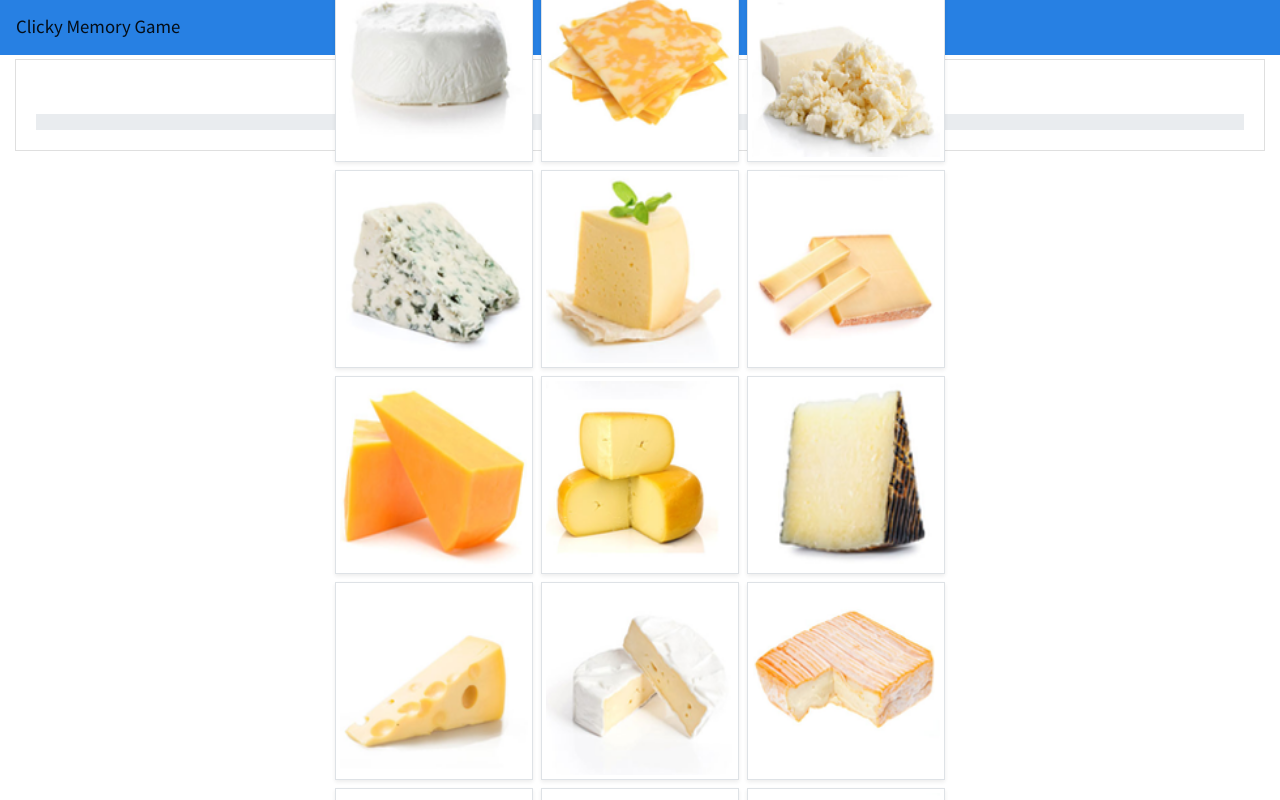
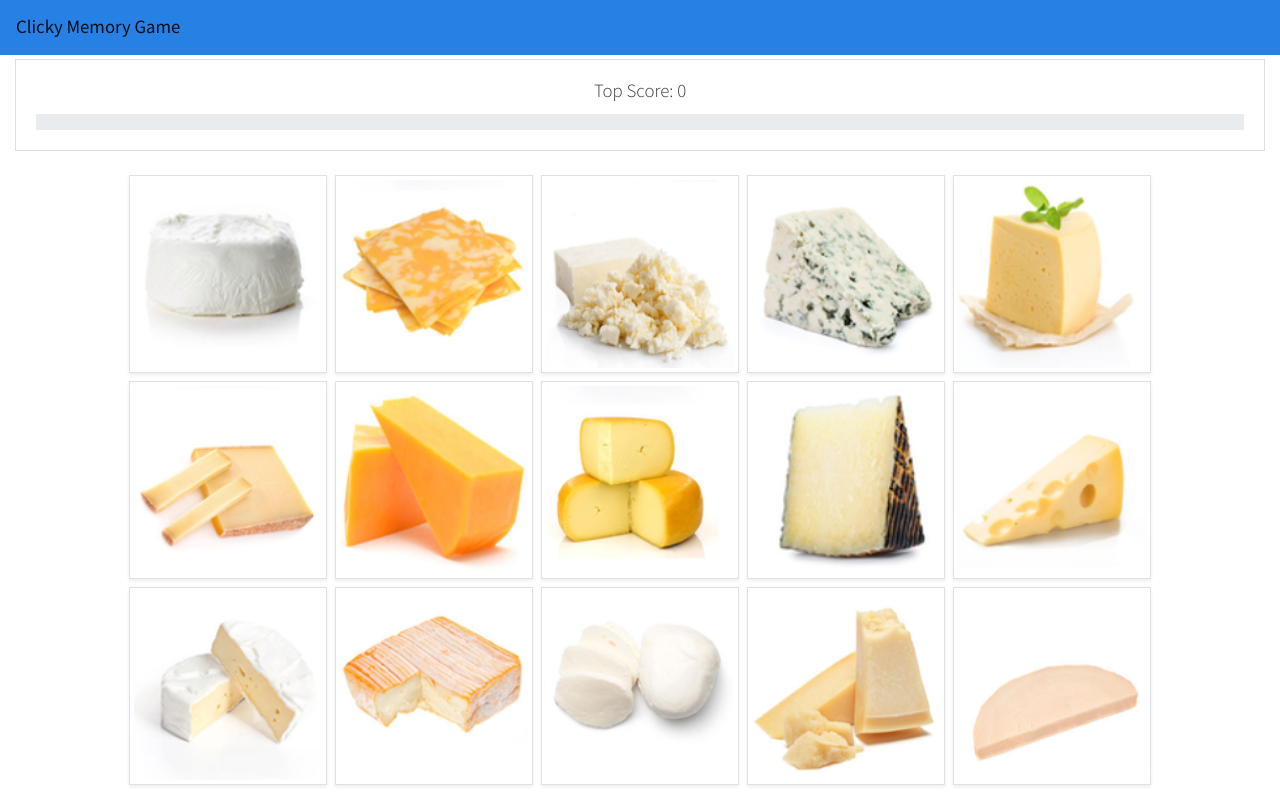
Before and after one commit to msp9612/clicky-game, a React (Create React App) app in the folder client/: page / in a window 1280 px wide. Shown: the top 800 px of the page. Built offline with nearby package versions, Linux system fonts and the light colour scheme.

Commit message:
Remove overflow and column amount from 3 to 5

```diff
--- a/client/src/components/GameBoard/GameBoardStyles.scss
+++ b/client/src/components/GameBoard/GameBoardStyles.scss
@@ -10,9 +10,8 @@
     width: calc(100vh - 200px);
     display: grid;
     justify-content: center;
-    align-content: center;
-    grid-template-columns: repeat(3, 33%);
-    grid-template-rows: repeat(3, 33%);
+    grid-template-columns: repeat(5, 33%);
+    grid-template-rows: repeat(5, 33%);
 
     .tile {
       align-self: auto;
```
